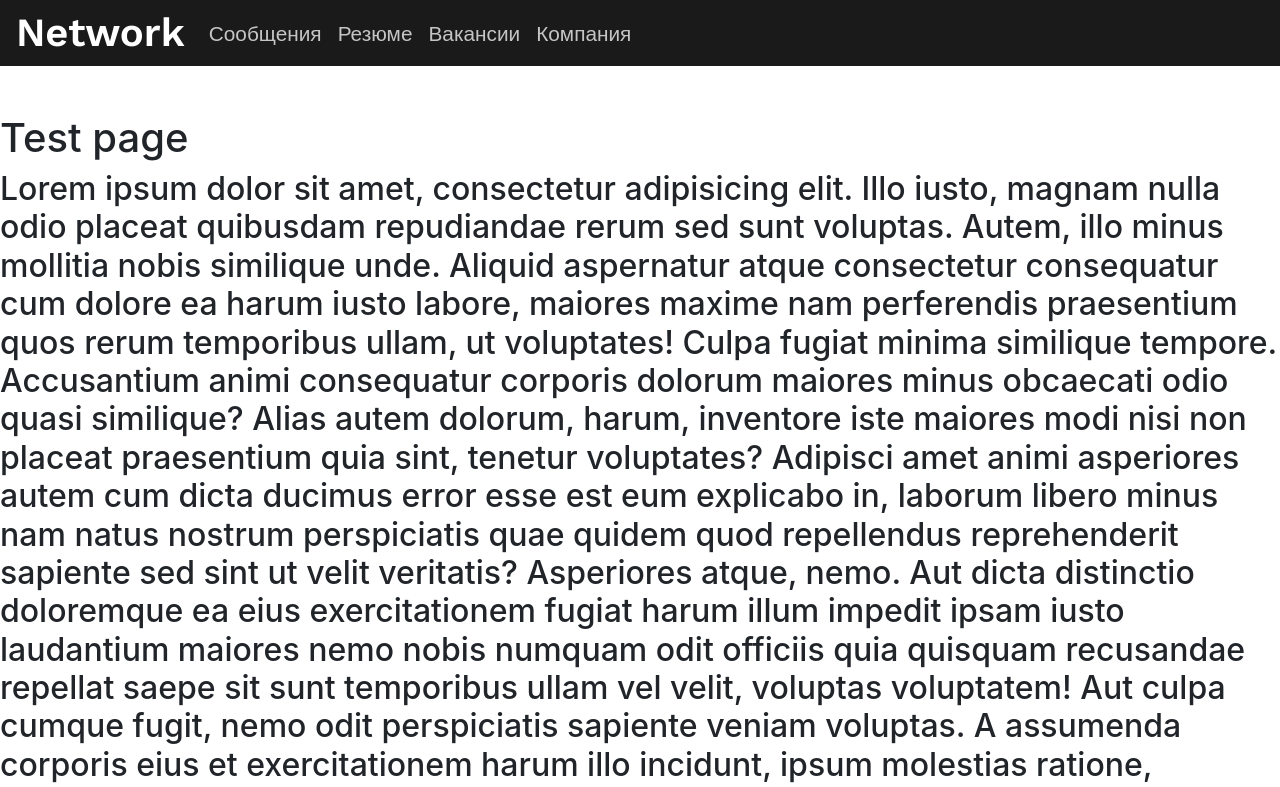
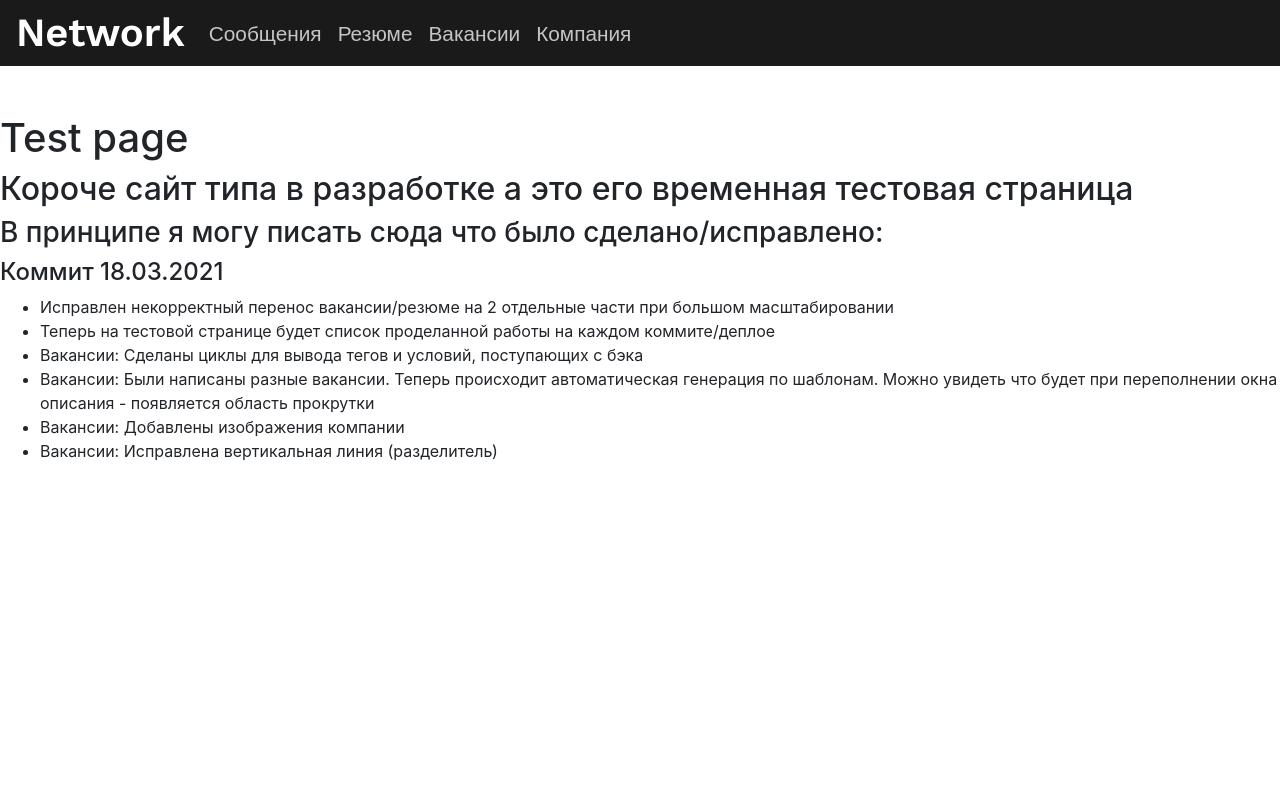
Before and after one commit to Fureless/SocialNetwork-CS, a React (Create React App) app: page / in a window 1280 px wide. Shown: the top 787 px of the page. Built offline with nearby package versions, Linux system fonts and the light colour scheme.

Commit message:
Added image for vacancy profile and other

```diff
--- a/src/Components/AsideFilters.js
+++ b/src/Components/AsideFilters.js
@@ -27,7 +27,7 @@ function AsideFilters() {
     <Container style={styles.wrapper}>
       <p style={styles.filterSettingsTitle}>Настройка фильтров</p>
       <span style={styles.filterArea}>
-        <div style={styles.filterAreaName}>Администратирование</div>
+        <div style={styles.filterAreaName}>Администрирование</div>
         <div style={styles.filterAreaName}>Аналитика</div>
         <div style={styles.filterAreaName}>Бэкенд</div>
         <div style={styles.filterAreaName}>Дизайн</div>
--- a/src/Components/Summary.js
+++ b/src/Components/Summary.js
@@ -28,7 +28,7 @@ function Summary(props) {
 
   return (
     <Container className='summary-wrapper'>
-      <Row className='justify-content-between'>
+      <Row className='justify-content-between flex-nowrap'>
         <Col md='8' className='line'>
           <p className='title'>{props.title}</p>
           {/*TODO*/}
--- a/src/assets/styles/vacancies-summaries.css
+++ b/src/assets/styles/vacancies-summaries.css
@@ -53,7 +53,7 @@
   line-height: 1.7rem;
   width: 95%;
   overflow: scroll;
-  height: 7rem;
+  height: 6rem;
   margin-top: .6rem;
   margin-bottom: .6rem;
   color: #73726A;
@@ -75,6 +75,7 @@
 
 .tags-list {
   padding-inline-start: 0;
+  margin-bottom: .6rem;
 }
 
 .tags {
@@ -83,7 +84,11 @@
 }
 
 .company {
-
+  margin: 0;
+  font-family: 'Lato', sans-serif;
+  font-weight: 300;
+  font-size: 1rem;
+  line-height: 1.2rem;
 }
 
 .conditions-title {
--- a/src/pages/Test.js
+++ b/src/pages/Test.js
@@ -4,74 +4,17 @@ export function test() {
   return (
   <>
     <h1>Test page</h1>
-    <h2>Lorem ipsum dolor sit amet, consectetur adipisicing elit. Illo iusto, magnam nulla odio placeat quibusdam
-      repudiandae rerum sed sunt voluptas. Autem, illo minus mollitia nobis similique unde. Aliquid aspernatur atque
-      consectetur consequatur cum dolore ea harum iusto labore, maiores maxime nam perferendis praesentium quos rerum
-      temporibus ullam, ut voluptates! Culpa fugiat minima similique tempore. Accusantium animi consequatur corporis
-      dolorum maiores minus obcaecati odio quasi similique? Alias autem dolorum, harum, inventore iste maiores modi nisi
-      non placeat praesentium quia sint, tenetur voluptates? Adipisci amet animi asperiores autem cum dicta ducimus
-      error esse est eum explicabo in, laborum libero minus nam natus nostrum perspiciatis quae quidem quod repellendus
-      reprehenderit sapiente sed sint ut velit veritatis? Asperiores atque, nemo. Aut dicta distinctio doloremque ea
-      eius exercitationem fugiat harum illum impedit ipsam iusto laudantium maiores nemo nobis numquam odit officiis
-      quia quisquam recusandae repellat saepe sit sunt temporibus ullam vel velit, voluptas voluptatem! Aut culpa cumque
-      fugit, nemo odit perspiciatis sapiente veniam voluptas. A assumenda corporis eius et exercitationem harum illo
-      incidunt, ipsum molestias ratione, repellendus reprehenderit saepe voluptatum! Accusantium aperiam architecto
-      autem blanditiis consectetur dignissimos eaque exercitationem, ipsa, ipsam maxime nemo, repellendus temporibus
-      vero! At dicta ducimus hic quisquam? Accusantium harum iusto officiis praesentium, provident saepe voluptatibus. A
-      ab alias aliquid amet aperiam aut, consectetur consequatur deserunt dicta eius in itaque laborum molestiae
-      mollitia nam nihil nulla, odit repellat suscipit tempore temporibus ullam, ut veniam veritatis voluptatem. Aut,
-      commodi cupiditate, deleniti, distinctio doloribus enim incidunt minima nesciunt nostrum quam rem saepe suscipit
-      temporibus unde voluptates. Aperiam, dignissimos dolores ex in ipsam labore, magnam nam necessitatibus, nisi
-      placeat quam recusandae repellat tempora unde veritatis! Ad commodi cupiditate dolore earum eveniet excepturi
-      fuga, illum inventore modi mollitia officiis repellat tempora totam unde, veritatis? Ipsum itaque laboriosam
-      minima mollitia necessitatibus nulla numquam porro quaerat! Accusantium alias asperiores culpa cumque dicta dolor
-      dolore dolorem ducimus earum eos exercitationem explicabo fuga illum itaque laudantium libero minima minus
-      molestias non nulla officiis repellat reprehenderit, sed ullam veniam vitae voluptatum? Beatae dolore ipsam magnam
-      maxime non possimus, quo sequi. Corporis exercitationem fugit minus non quam qui reprehenderit unde. Aliquid
-      aspernatur atque aut, blanditiis commodi deleniti dignissimos ea eius illum inventore ipsam labore nemo neque nisi
-      perferendis qui rem repellat, temporibus voluptate voluptatum? Assumenda atque beatae blanditiis consectetur
-      cupiditate distinctio, dolor dolore dolorem ducimus eos hic iure libero maiores maxime molestias natus officia
-      pariatur praesentium sapiente sequi, temporibus vitae, voluptas voluptates? Amet commodi enim inventore iste,
-      labore placeat quae quas quidem vitae? A, alias architecto corporis distinctio est, explicabo, fugiat ipsam maxime
-      minima molestiae natus officiis perspiciatis porro quidem quisquam quo reprehenderit velit veritatis voluptate
-      voluptatem. Assumenda autem, dolore eum incidunt ipsa laudantium modi, molestiae molestias quis, sint vero
-      voluptate voluptatibus? Error in mollitia quibusdam saepe, sint vitae voluptatum? Ab accusamus adipisci aliquid
-      asperiores, aspernatur aut beatae consectetur cum debitis delectus dignissimos dolores dolorum et facere hic illo
-      ipsam itaque labore minus molestias nostrum perspiciatis placeat quidem quis quisquam quod ratione rem saepe
-      similique suscipit temporibus ullam voluptates, voluptatibus? Ab aliquid beatae dignissimos dolore doloremque
-      ducimus earum eligendi eos facere minus natus, optio porro quidem totam ullam vitae, voluptates? Ad asperiores
-      consequatur corporis culpa cupiditate dolor dolores, ea esse, eum eveniet excepturi facilis hic laudantium
-      molestiae nesciunt non optio pariatur possimus quasi, rem repudiandae sint tempora. Accusantium amet aperiam
-      blanditiis cumque distinctio dolor eaque error et eum excepturi fuga inventore iste iusto magni maxime nemo neque
-      nihil nobis nulla officiis possimus quam quasi ratione, reiciendis repellendus reprehenderit sed sit sunt tempora
-      tempore! Assumenda dicta dolor ea esse impedit labore laborum laudantium modi nam nesciunt numquam, odio placeat
-      quia quidem unde veniam veritatis. Culpa cum, dolor dolorem doloribus ea exercitationem facilis fugit id, iure
-      maiores quas quo saepe, sit voluptate voluptatem? Adipisci aliquam animi aut blanditiis commodi consectetur
-      doloribus eaque eligendi id in, inventore ipsa iusto maxime minus necessitatibus, nesciunt nobis non nulla
-      officiis pariatur placeat provident quasi quo rerum tempore, ullam vitae? At debitis eum fugit impedit laboriosam
-      libero officiis sapiente tempore. At doloremque enim est, porro quas quos saepe vero. Ad autem deleniti libero
-      optio perferendis provident voluptate voluptates! Dolore doloribus enim libero natus neque numquam praesentium,
-      quibusdam vel voluptatem! Atque dicta enim esse eum molestias pariatur quisquam reprehenderit sit ut vero!
-      Assumenda cupiditate eveniet impedit laborum mollitia non quos sed voluptate voluptates. Accusamus alias corporis
-      cum deserunt dicta doloremque ea error est incidunt iure laudantium mollitia odio placeat quas quia quidem,
-      reiciendis saepe sed sit tempora veniam veritatis vero voluptatum? Commodi excepturi facere minima molestias porro
-      rem tempora. Accusantium, adipisci alias aut delectus dignissimos distinctio enim incidunt maiores maxime
-      molestias nam necessitatibus non odit perspiciatis provident quas quis ratione reiciendis rem repellendus sapiente
-      sequi, sint soluta totam veniam vitae voluptate voluptatum. Cum eius modi nihil, quae suscipit ullam. Amet beatae
-      debitis dolor dolorem doloribus dolorum ea eum excepturi nam, numquam optio pariatur, quas quos repellat rerum
-      vitae voluptas. A accusamus commodi deleniti eos esse ex exercitationem impedit in ipsum iure, iusto laborum
-      magnam modi molestias nesciunt nihil nostrum nulla omnis praesentium quaerat quam quidem quod recusandae
-      repellendus sequi vel velit vero. Ab aliquid amet debitis deserunt dolores ea eius et facere, id itaque laborum
-      laudantium maxime nulla obcaecati odio quam quas qui quis, recusandae repellendus repudiandae rerum sapiente
-      similique sit soluta tenetur voluptatem. Accusantium aperiam architecto aspernatur commodi consectetur corporis
-      dolor dolorem, dolores doloribus ducimus eum ex id illum iure laborum maxime nam nemo obcaecati omnis perspiciatis
-      provident quam quia quisquam quos ratione repellendus sequi sit velit vero voluptate? Alias aliquid at,
-      consequatur deserunt dolor dolore et, eum ipsa laboriosam nesciunt reiciendis ullam! Accusantium dignissimos id
-      ipsum modi nemo porro possimus recusandae ut veniam voluptates? Aliquid amet architecto, asperiores at atque
-      cumque delectus dicta doloremque dolorum earum eos est ex in iusto, laboriosam minus nam nihil nostrum officiis
-      pariatur porro quam quidem quis quisquam repellendus, saepe sed sunt suscipit unde voluptates. Aperiam aut cumque
-      dolorum ducimus esse et eveniet exercitationem expedita fuga fugit impedit, mollitia necessitatibus, nisi nulla
-      porro quibusdam quod reiciendis rem tenetur vitae? Culpa pariatur praesentium rerum!</h2>
+    <h2>Короче сайт типа в разработке а это его временная тестовая страница</h2>
+    <h3>В принципе я могу писать сюда что было сделано/исправлено:</h3>
+    <h4>Коммит 18.03.2021</h4>
+    <ul>
+      <li>Исправлен некорректный перенос вакансии/резюме на 2 отдельные части при большом масштабировании</li>
+      <li>Теперь на тестовой странице будет список проделанной работы на каждом коммите/деплое</li>
+      <li>Вакансии: Сделаны циклы для вывода тегов и условий, поступающих с бэка</li>
+      <li>Вакансии: Были написаны разные вакансии. Теперь происходит автоматическая генерация по шаблонам. Можно увидеть что будет при переполнении окна описания - появляется область прокрутки</li>
+      <li>Вакансии: Добавлены изображения компании</li>
+      <li>Вакансии: Исправлена вертикальная линия (разделитель)</li>
+    </ul>
   </>
   )
 }
```
Also changed, not shown: src/Components/Vacancy.js (+19 -20 lines), src/pages/Vacancies.js (+19 -14 lines).
